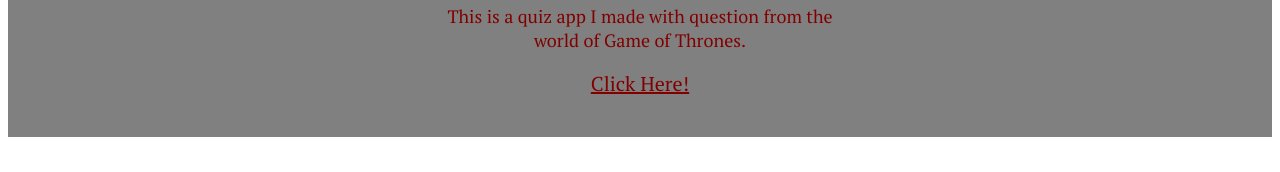
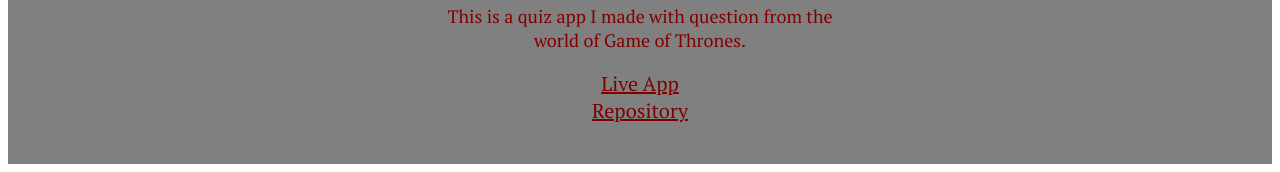
Before and after one commit to Rayce8/Portfolio, a plain HTML site: page index.html in a window 1280 px wide. Shown: the part 1219-1391 px from the top of the page. Before the commit the page ends 1364 px from the top, so only its background shows below. Drawn offline with Linux system fonts and the light colour scheme.

Commit message:
Update index.html

```diff
--- a/index.html
+++ b/index.html
@@ -27,7 +27,8 @@
           <img src="https://i.imgur.com/lpBMfAt.png" alt="Picture of my Game of Thrones Quiz App">
         <p>This is a quiz app I made with question from the world of Game of Thrones.</p>
 
-         <a href="https://rayce8.github.io/Quiz-App/">Click Here!</a>
+         <a href='https://rayce8.github.io/Quiz-App/'>Live App</a>
+         <a href='https://github.com/Rayce8/Quiz-App'>Repository</a>
       </section>
 
 
```
